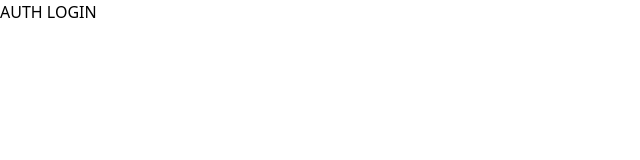
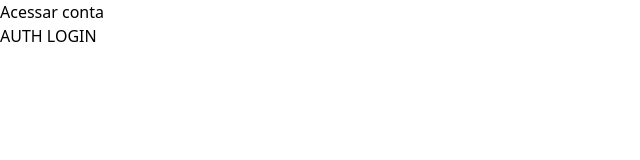
Before and after one commit to ernandesrs/pproj_vuepanel, a Vue app: page /auth/login in a window 1280 px wide. Shown: the top 160 px of the page, without its empty margins (0-640 px from the left). Built offline with nearby package versions, Linux system fonts and the light colour scheme.

Commit message:
Vuex installation and configuration

```diff
--- a/package.json
+++ b/package.json
@@ -11,7 +11,8 @@
   "dependencies": {
     "bootstrap-icons": "^1.10.3",
     "vue": "^3.2.45",
-    "vue-router": "^4.1.6"
+    "vue-router": "^4.1.6",
+    "vuex": "^4.0.2"
   },
   "devDependencies": {
     "@vitejs/plugin-vue": "^4.0.0",
--- a/src/layouts/AuthLayout.vue
+++ b/src/layouts/AuthLayout.vue
@@ -1,5 +1,10 @@
 <template>
-    <RouterView />
+    <div>
+        {{ $store.state.page.title }}
+    </div>
+    <div>
+        <RouterView />
+    </div>
 </template>
 
 <script>
--- a/src/main.js
+++ b/src/main.js
@@ -1,4 +1,5 @@
 import { createApp } from 'vue'
+import store from './store'
 import App from './App.vue'
 import router from './router'
 
@@ -6,6 +7,6 @@ import './assets/main.css'
 
 const app = createApp(App)
 
-app.use(router)
+app.use(router).use(store);
 
 app.mount('#app')
--- /dev/null
+++ b/src/store/index.js
@@ -0,0 +1,19 @@
+import { createStore } from 'vuex'
+
+// Create a new store instance.
+const store = createStore({
+    state() {
+        return {
+            page: {
+                title: null
+            }
+        }
+    },
+    mutations: {
+        pageTitle(state, title) {
+            state.page.title = title;
+        }
+    }
+})
+
+export default store;
--- a/src/views/Auth/LoginView.vue
+++ b/src/views/Auth/LoginView.vue
@@ -6,7 +6,9 @@
 
 <script>
 export default {
-
+    created() {
+        this.$store.commit("pageTitle", "Acessar conta");
+    }
 }
 </script>
 
```
Also changed, not shown: 1 other file (tests, documents, lock files or other folders).
